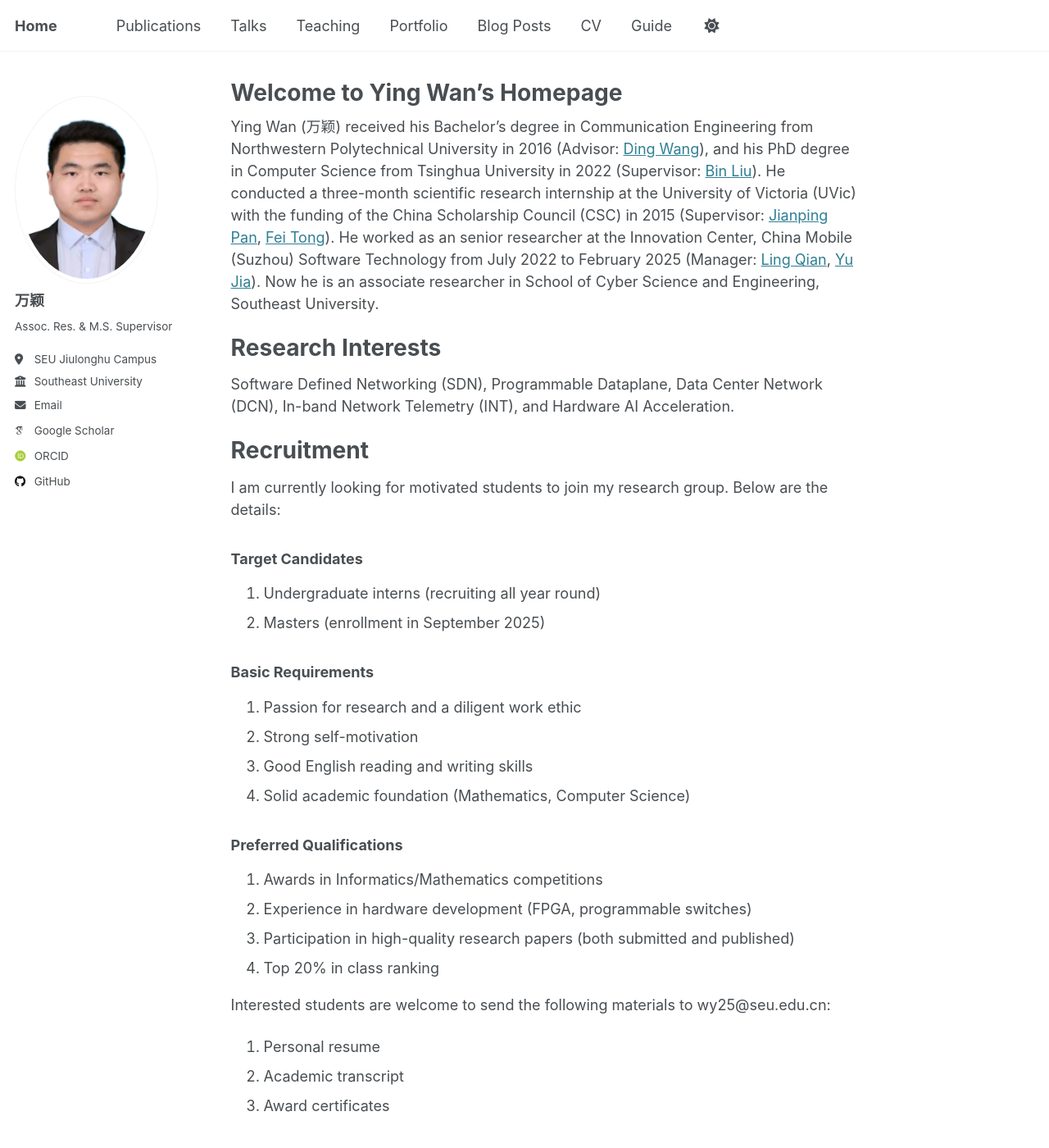
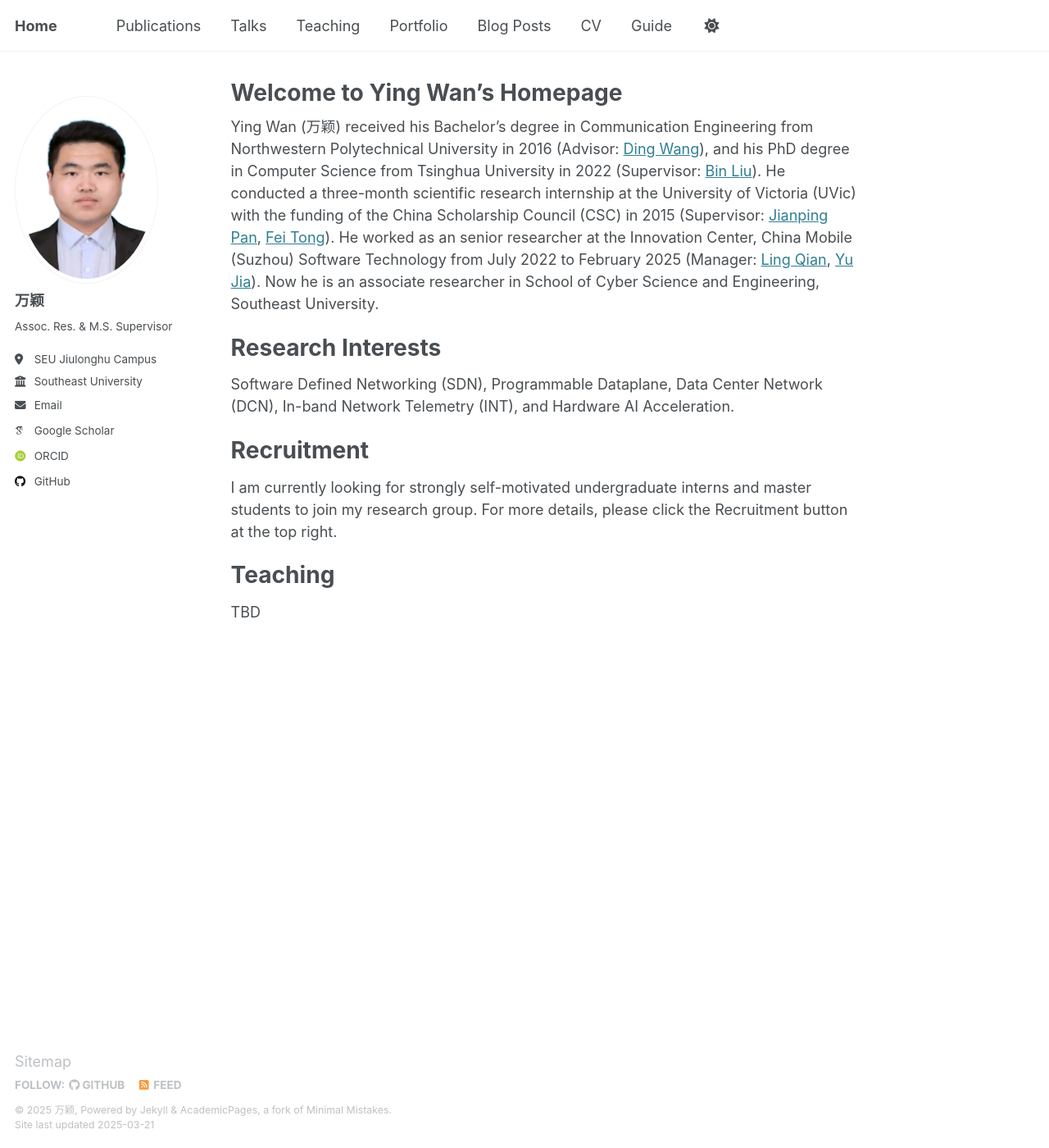
Before and after one commit to wany16/wany16.github.io, a Jekyll site: the page built from _pages/about.md, in a window 1280 px wide and 1400 px high. Shown: the whole window at 82% size. Built offline with Jekyll 4.4.1, drawn with Linux system fonts in a browser that asks for light colours; some web fonts are replaced.

Commit message:
Initial commit for example

```diff
--- a/_pages/about.md
+++ b/_pages/about.md
@@ -20,26 +20,9 @@ In-band Network Telemetry (INT), and Hardware AI Acceleration.
 
 Recruitment
 ======
-I am currently looking for motivated students to join my research group.
-Below are the details:
+I am currently looking for strongly self-motivated undergraduate interns and master students to join my research group.
+For more details, please click the Recruitment button at the top right.
 
-### Target Candidates
-1. Undergraduate interns (recruiting all year round)
-1. Masters (enrollment in September 2025)
-
-### Basic Requirements
-1. Passion for research and a diligent work ethic
-2. Strong self-motivation
-3. Good English reading and writing skills
-4. Solid academic foundation (Mathematics, Computer Science)
-
-### Preferred Qualifications
-1. Awards in Informatics/Mathematics competitions
-1. Experience in hardware development (FPGA, programmable switches)
-1. Participation in high-quality research papers (both submitted and published)
-1. Top 20% in class ranking
-
-Interested students are welcome to send the following materials to wy25@seu.edu.cn:
-1. Personal resume
-1. Academic transcript
-1. Award certificates
+Teaching
+======
+TBD
```
